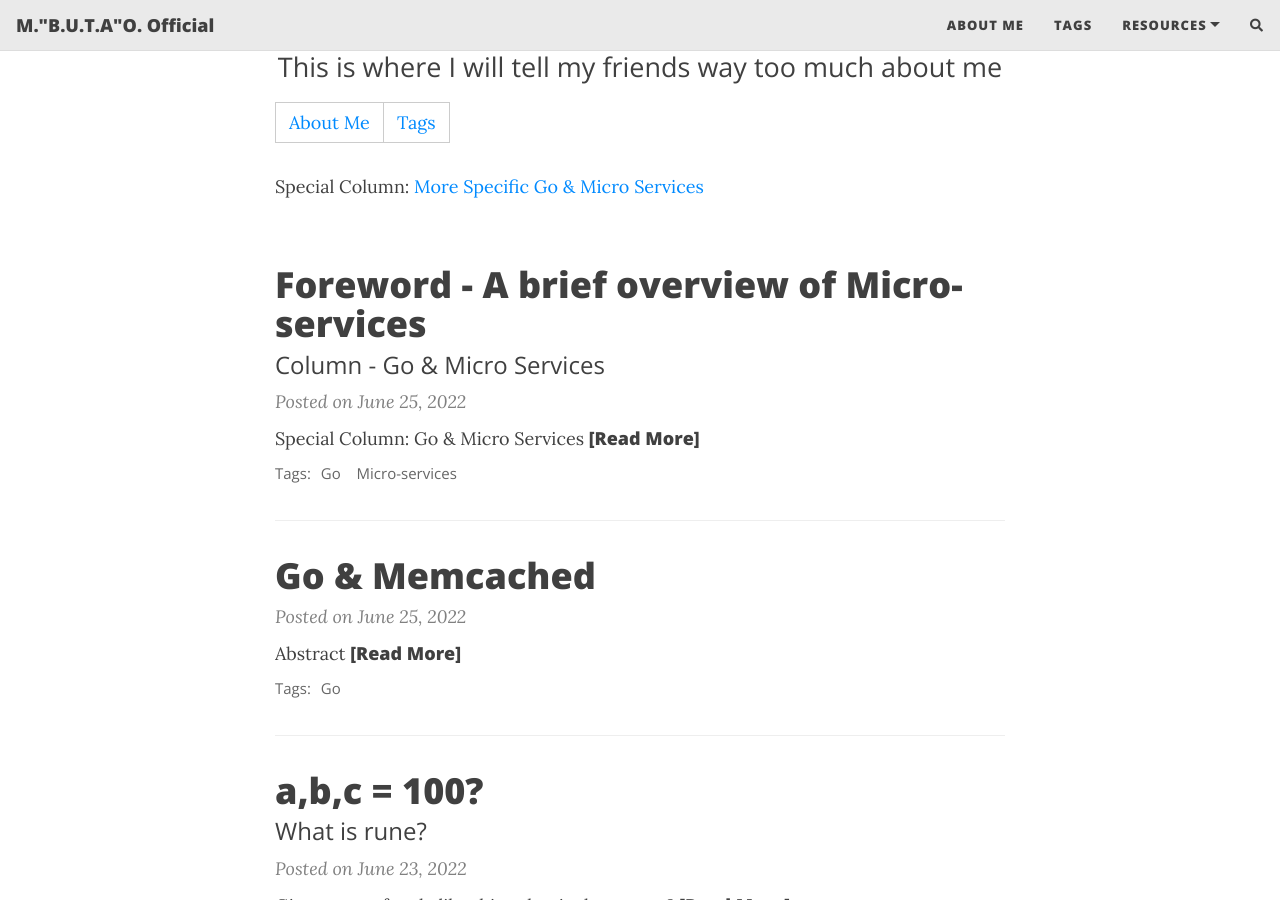
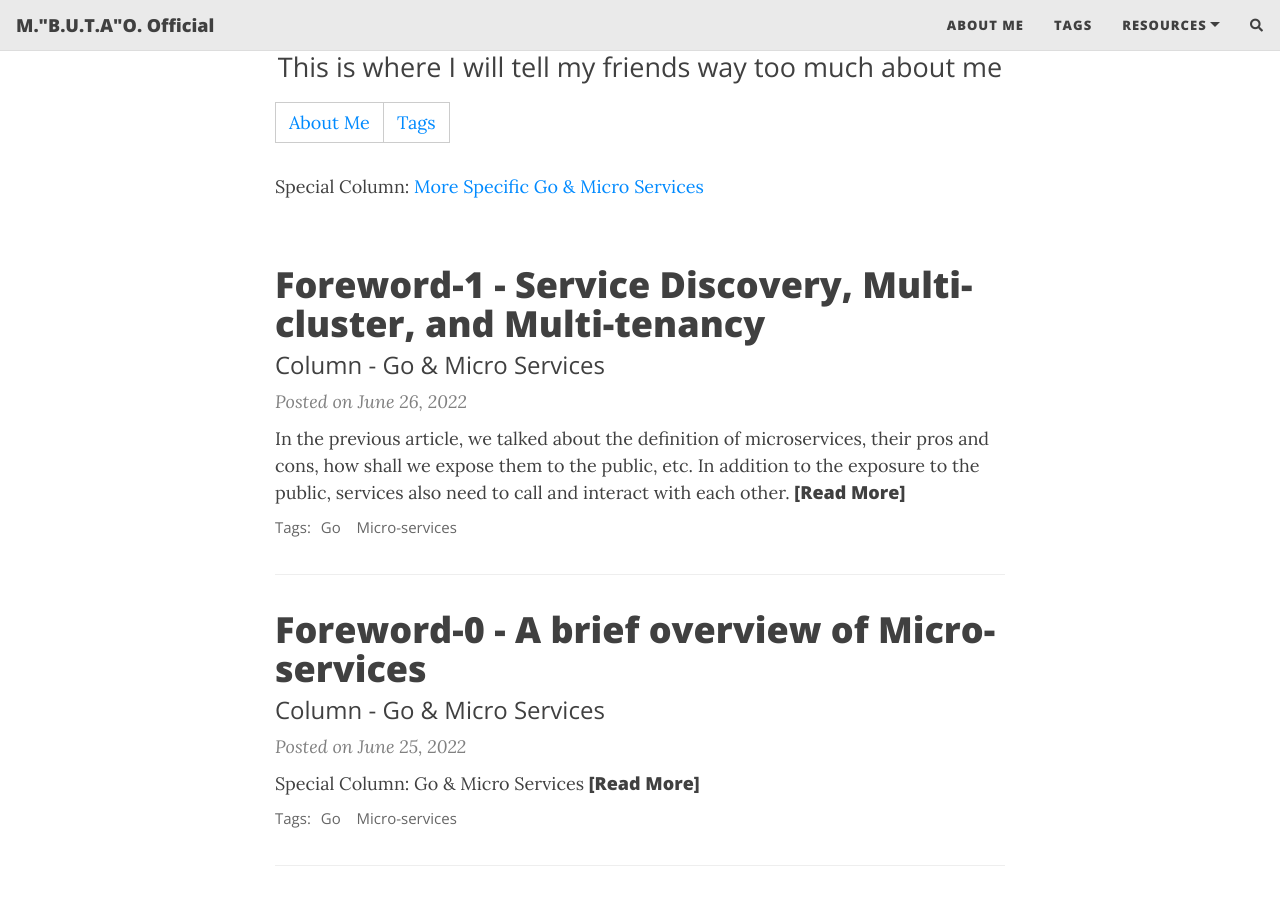
Before and after one commit to mizumoto-cn/mizumoto-cn.github.io, a Jekyll site: the page built from index.md, in a window 1280 px wide and 900 px high, scrolled down 290 px. Built offline with Jekyll 4.4.1, drawn with Linux system fonts in a browser that asks for light colours; nearby versions of some CDN libraries; comment, search, counter and statistics services are not loaded; some of the changed lines change nothing that is shown.

Commit message:
half wway

```diff
--- a/_posts/2022-06-25-Go-and-MicroServices-Foreword.md
+++ b/_posts/2022-06-25-Go-and-MicroServices-Foreword.md
@@ -1,6 +1,6 @@
 ---
 layout: post
-title: Foreword - A brief overview of Micro-services
+title: Foreword-0 - A brief overview of Micro-services
 subtitle: Column - Go & Micro Services
 thumbnail-img: ""
 share-img: /assets/img/path.jpg
--- /dev/null
+++ b/_posts/2022-06-26-Go-MicroServices-Forword-1.md
@@ -0,0 +1,46 @@
+---
+layout: post
+title: Foreword-1 - Service Discovery, Multi-cluster, and Multi-tenancy
+subtitle: Column - Go & Micro Services
+thumbnail-img: ""
+share-img: /assets/img/path.jpg
+tags: [Go, Micro-services]
+---
+
+In the [previous article](2022-06-25-Go-and-MicroServices-Foreword.md), we talked about the definition of microservices, their pros and cons, how shall we expose them to the public, etc. In addition to the exposure to the public, services also need to call and interact with each other.
+
+What protocols shall we use between different services? How do we implement service discovery, how can we ensure smooth release and restart of services, how to solve the test environment problems? These questions are all waiting to be answered.
+
+### Inter-service communication tool: gRPC
+
+<!-- markdownlint-disable MD032 MD004 -->
+
+* Why gRPC?
+  - **gRPC is language neutral**, it can be used with any language.
+  - **gRPC is light-weight and has high performance**. Supports `Json` and `Protocol Buffer` as data serializer, generates data structures, server-side interfaces and client-side Stubs in a given language via proto-3 tools.
+  - **Pluggable**
+  - **Interface define language** -- Services defined according to the files, and code itself serves as documentation.
+  - On mobile endpoints: gRPC is built on **standard http 2.0 protocol**, supports **bidirectional streaming, header compression, TCP multiplexing, and other features like server-side push**. These features makes gRPC more power-efficient and more net-traffic saving on mobile devices.
+  - **Services rather than objects, messages rather than references**: Coarse-grained messaging interaction design philosophy.
+  - **Protocol payload independent**: Different services may use different protocols, like `JSON`/`XML`/`Thrift` and `Protocol Buffer`.
+  - Streaming: streaming APIs.
+  - **Blocking and non-blocking**: supoport both blocking synchronous and asynchronous message sequences between clients and servers.
+  - **Metadata exchange**: common cross-cutting concerns, such as authentication or tracking, rely on data exchange.
+  - **Standardized status codes**: clients respond to errors returned by the APIs in a limited way.
+* **Why shouldn't simply use `restful`**?
+  - SDKs must be rewritten for each client, complex and error-prone.
+  - Documentations required for each SDK, hard to maintain, especially during updates.
+  - Performance not so good. `Json` is not aa good a choice as `protobuf`.
+  - Based on http 1.1, which is a single connection, not multiplexing, wasteful in intranet environments.
+  - **`restful` is a loose protocol**, it has no strict standards, making different developers/teams come out with different codes, very error-prone.
+
+> See [mizumoto-cn/TRPcG](https://github.com/mizumoto-cn/TRPcG) for my example of gRPC/Protobuf-based RPC framework. Supporting customized serializer including `Json`, `Protobuf`, etc..
+
+> Some of my thoughts:
+>
+> Standardization first, performance optimization second.
+>
+> How can we determine if a link discovery is a topological ring?
+> > Good authority determinations can help you to determine if a link discovery is a topological ring.
+
+### Health Check, graceful deployment, and graceful shutdown
--- a/go_index.md
+++ b/go_index.md
@@ -5,3 +5,5 @@ subtitle: Column - Go & Micro Services by M."B.U.T.A"O.
 ---
 
 [Foreword-0 A brief overview of Micro-services](/_posts/2022-06-25-Go-and-MicroServices-Foreword.md)
+
+[Foreword-1 - Service Discovery, Multi-cluster, and Multi-tenancy](/_posts/2022-06-26-Go-MicroServices-Forword-1.md)
```
